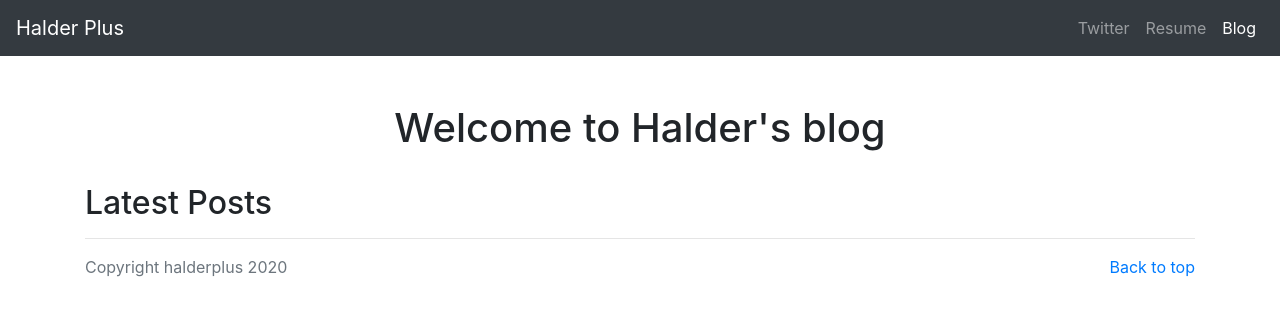
After one commit to halderplus/portfolio-project, a Django app: page /blog/ in a window 1280 px wide. The commit adds this page. Shown: the top 316 px of the page. Run offline with Django 3.2, Linux system fonts and the light colour scheme; data that the repository does not hold is empty; some libraries are stand-ins or nearby versions.

Commit message:
Blog and Jobs final

```diff
--- /dev/null
+++ b/blog/templates/blog/allblogs.html
@@ -0,0 +1,95 @@
+
+<!doctype html>
+<html lang="en">
+<head>
+  {% load staticfiles %}
+  <meta charset="utf-8">
+  <meta name="viewport" content="width=device-width, initial-scale=1, shrink-to-fit=no">
+  <meta name="description" content="">
+  <meta name="author" content="Mark Otto, Jacob Thornton, and Bootstrap contributors">
+  <meta name="generator" content="Jekyll v3.8.6">
+  <title>Halder's blog..</title>
+
+  <link rel="canonical" href="https://getbootstrap.com/docs/4.4/examples/album/">
+
+  <!-- Bootstrap core CSS -->
+  <link rel="stylesheet" href="https://stackpath.bootstrapcdn.com/bootstrap/4.4.1/css/bootstrap.min.css" integrity="sha384-Vkoo8x4CGsO3+Hhxv8T/Q5PaXtkKtu6ug5TOeNV6gBiFeWPGFN9MuhOf23Q9Ifjh" crossorigin="anonymous">
+
+  <!-- Favicons -->
+  <link rel="apple-touch-icon" href="/docs/4.4/assets/img/favicons/apple-touch-icon.png" sizes="180x180">
+  <link rel="icon" href="/docs/4.4/assets/img/favicons/favicon-32x32.png" sizes="32x32" type="image/png">
+  <link rel="icon" href="/docs/4.4/assets/img/favicons/favicon-16x16.png" sizes="16x16" type="image/png">
+  <link rel="manifest" href="/docs/4.4/assets/img/favicons/manifest.json">
+  <link rel="mask-icon" href="/docs/4.4/assets/img/favicons/safari-pinned-tab.svg" color="#563d7c">
+  <link rel="icon" href="/docs/4.4/assets/img/favicons/favicon.ico">
+  <meta name="msapplication-config" content="/docs/4.4/assets/img/favicons/browserconfig.xml">
+  <meta name="theme-color" content="#563d7c">
+
+
+  <style>
+  .bd-placeholder-img {
+    font-size: 1.125rem;
+    text-anchor: middle;
+    -webkit-user-select: none;
+    -moz-user-select: none;
+    -ms-user-select: none;
+    user-select: none;
+  }
+
+  @media (min-width: 768px) {
+    .bd-placeholder-img-lg {
+      font-size: 3.5rem;
+    }
+  }
+  </style>
+
+</head>
+<body>
+  <header>
+    <nav class="navbar navbar-expand-lg navbar-dark bg-dark">
+      <a class="navbar-brand" href="{% url 'home' %}">Halder Plus</a>
+      <button class="navbar-toggler" type="button" data-toggle="collapse" data-target="#navbarNavAltMarkup" aria-controls="navbarNavAltMarkup" aria-expanded="false" aria-label="Toggle navigation">
+        <span class="navbar-toggler-icon"></span>
+      </button>
+      <div class="collapse navbar-collapse" id="navbarNavAltMarkup">
+        <div class="navbar-nav ml-auto">
+          <a class="nav-item nav-link" href="http://twitter.com/halderplus">Twitter</a>
+          <a class="nav-item nav-link" href="{% static 'resume.pdf' %}">Resume</a>
+          <a class="nav-item nav-link active" href="{% url 'allblogs'%}">Blog</a>
+        </div>
+      </div>
+    </nav>
+  </header>
+
+  <main role="main">
+   <div class="container">
+    <h1 class="text-center pt-5"> Welcome to Halder's blog </h1>
+    <br/>
+    <h2> Latest Posts</h2>
+    <hr />
+   {% for blog in blogs.all %}
+    <a href="{% url 'detail' blog.id %}" >   <h3>{{ blog.title}}</h3> </a>
+
+    {{ blog.pub_date_pretty }}
+    <br/>
+    <img class="img-fluid" src="{{blog.image.url}}" height =200 width=300/>
+    <br/>
+    <p>{{ blog.summary }}</p>
+    {% endfor %}
+   </div>
+
+  </main>
+
+  <footer class="text-muted">
+    <div class="container">
+      <p class="float-right">
+        <a href="#">Back to top</a>
+      </p>
+      <p>Copyright halderplus {% now "Y" %}</p>
+    </div>
+  </footer>
+  <script src="https://code.jquery.com/jquery-3.4.1.slim.min.js" integrity="sha384-J6qa4849blE2+poT4WnyKhv5vZF5SrPo0iEjwBvKU7imGFAV0wwj1yYfoRSJoZ+n" crossorigin="anonymous"></script>
+  <script src="https://cdn.jsdelivr.net/npm/popper.js@1.16.0/dist/umd/popper.min.js" integrity="sha384-Q6E9RHvbIyZFJoft+2mJbHaEWldlvI9IOYy5n3zV9zzTtmI3UksdQRVvoxMfooAo" crossorigin="anonymous"></script>
+  <script src="https://stackpath.bootstrapcdn.com/bootstrap/4.4.1/js/bootstrap.min.js" integrity="sha384-wfSDF2E50Y2D1uUdj0O3uMBJnjuUD4Ih7YwaYd1iqfktj0Uod8GCExl3Og8ifwB6" crossorigin="anonymous"></script>
+</body>
+</html>
--- /dev/null
+++ b/blog/urls.py
@@ -0,0 +1,7 @@
+from django.urls import path
+from  . import views
+
+urlpatterns = [
+    path('',views.allblogs, name='allblogs'),
+    path('<int:blog_id>/', views.detail , name='detail'),
+]
--- a/blog/views.py
+++ b/blog/views.py
@@ -1,3 +1,10 @@
-from django.shortcuts import render
+from django.shortcuts import render, get_object_or_404
+from .models import Blog
 
-# Create your views here.
+def allblogs(request):
+    blogs = Blog.objects
+    return render(request, 'blog/allblogs.html', {'blogs' : blogs})
+
+def detail(request, blog_id):
+    detailblog = get_object_or_404(Blog, pk=blog_id)
+    return render(request, 'blog/detail.html', {'blog':detailblog})
--- a/portfolio/urls.py
+++ b/portfolio/urls.py
@@ -1,9 +1,10 @@
 from django.contrib import admin
-from django.urls import path
+from django.urls import path, include
 from django.conf import settings
 from django.conf.urls.static import static
 import jobs.views
 urlpatterns = [
     path('admin/', admin.site.urls),
     path('',jobs.views.home, name='home'),
+    path('blog/', include('blog.urls'))
 ] + static(settings.MEDIA_URL,document_root=settings.MEDIA_ROOT)
```
Also changed, not shown: blog/models.py (+9 -0 lines), blog/templates/blog/detail.html (added, +90 -0 lines), jobs/templates/jobs/home.html (+10 -5 lines), portfolio/settings.py (+7 -0 lines), 4 other files.
